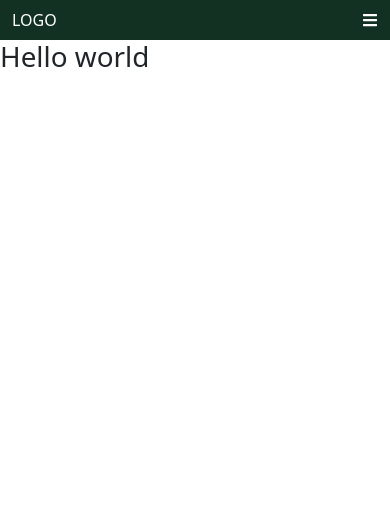
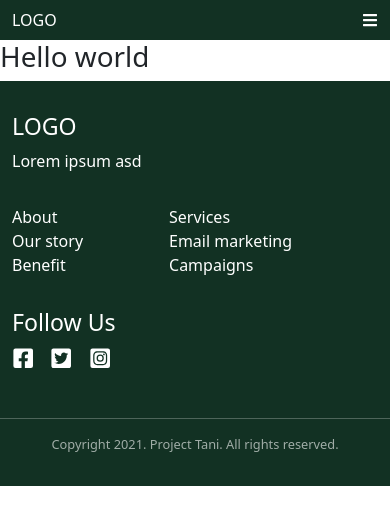
Before and after one commit to chromium7/project_tani, a React app in the folder frontend/: page / in a window 390 px wide. Shown: the top 524 px of the page. Built offline with nearby package versions, Linux system fonts and the light colour scheme; the HTML template or start-up script is replaced by a standard one.

Commit message:
Add mobile footer component

```diff
--- a/frontend/src/components/App.js
+++ b/frontend/src/components/App.js
@@ -1,6 +1,7 @@
 import React, { Fragment } from "react";
 import { GlobalStyles } from "./UI/globalStyles";
 import Header from "./Header/Header";
+import Footer from "./Footer/Footer";
 
 import { slideIn } from "./UI/animations";
 import styled from "styled-components";
@@ -19,6 +20,7 @@ export default function App() {
         <Hello>
           <h1>Hello world</h1>
         </Hello>
+        <Footer />
       </main>
     </Fragment>
   );
--- /dev/null
+++ b/frontend/src/components/Footer/Footer.js
@@ -0,0 +1,88 @@
+import React from "react";
+import {
+  FaFacebookSquare,
+  FaInstagramSquare,
+  FaTwitterSquare,
+} from "react-icons/fa";
+import styled from "styled-components";
+
+const FooterBackground = styled.div`
+  background: var(--color-primary);
+`;
+
+const FooterContainer = styled.div`
+  display: flex;
+  flex-direction: column;
+  padding-top: 2rem;
+  color: #ffffff;
+
+  svg {
+    font-size: 1.4rem;
+    margin-right: 1rem;
+  }
+
+  @media screen and (min-width: 576px) {
+    flex-direction: row;
+    justify-content: space-between;
+  }
+`;
+
+const FooterNav = styled.div`
+  display: flex;
+  justify-content: space-between;
+  margin: 1rem 0 2rem;
+`;
+
+const Space = styled.div`
+  display: none;
+  @media screen and (min-width: 576px) {
+    display: block;
+    flex: 1;
+  }
+`;
+
+const Copyright = styled.div`
+  text-align: center;
+  font-size: 0.8rem;
+  color: rgba(255, 255, 255, 0.6);
+  margin-bottom: 2rem;
+`;
+
+export default function Footer() {
+  return (
+    <FooterBackground>
+      <FooterContainer className="container">
+        <h3>LOGO</h3>
+        <p>Lorem ipsum asd</p>
+        <Space />
+        <FooterNav>
+          <div>
+            <div>About</div>
+            <div>Our story</div>
+            <div>Benefit</div>
+          </div>
+          <div>
+            <div>Services</div>
+            <div>Email marketing</div>
+            <div>Campaigns</div>
+          </div>
+          <div></div>
+        </FooterNav>
+        <div>
+          <h3>Follow Us</h3>
+          <div>
+            <FaFacebookSquare />
+            <FaTwitterSquare />
+            <FaInstagramSquare />
+          </div>
+        </div>
+      </FooterContainer>
+      <FooterContainer>
+        <hr />
+        <Copyright>
+          Copyright 2021. Project Tani. All rights reserved.
+        </Copyright>
+      </FooterContainer>
+    </FooterBackground>
+  );
+}
```
Also changed, not shown: frontend/static/frontend/main.js, frontend/static/frontend/main.js.LICENSE.txt.
